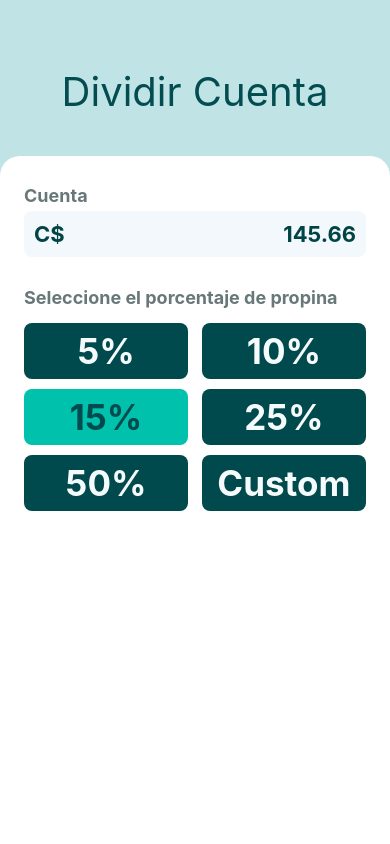
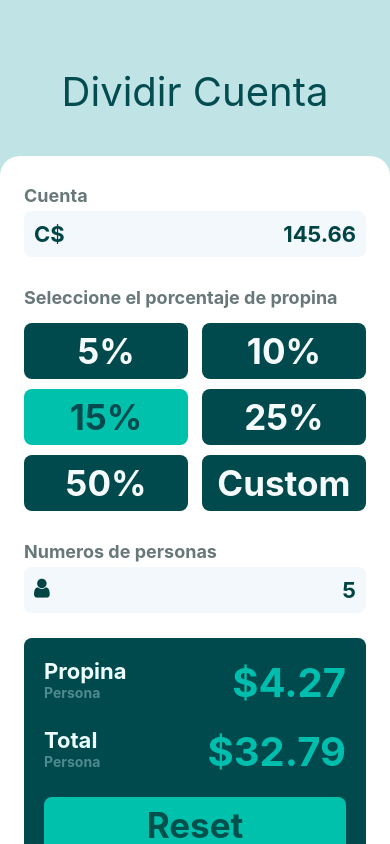
Before and after one commit to Davila99/RestaurantTip, a React Native app: screen / in a window 390 px wide. Built offline with nearby package versions, Linux system fonts and the light colour scheme.

Commit message:
Implementando las plantillas de React

```diff
--- a/src/screens/Propina.tsx
+++ b/src/screens/Propina.tsx
@@ -1,5 +1,6 @@
 import React, { useState } from 'react'
 import { View, Text, ScrollView, StyleSheet, TextInput, TouchableOpacity, Button } from 'react-native';
+import {FontAwesome} from '@expo/vector-icons';
 
 const Propina = () => {
     const [total, setTotal] = useState('145.66')
@@ -7,6 +8,14 @@ const Propina = () => {
     const [porcentaje, setPorcentaje] = useState('15')
     const [propina, setPropina] = useState('4.27')
     const [totalPersona, setTotalPersona] = useState('32.79')
+
+    const calcularPropina = () => {
+        let propinaTotal = (total * (porcentaje /100))
+    }
+
+    const resetData = () =>{
+        setTotal('0')
+    }
 
 
     return (
@@ -28,7 +37,7 @@ const Propina = () => {
                     </Text>
                     <View style={styles.containersButtons}>
                         <TouchableOpacity
-                            onPress={() => setPorcentaje('5')}
+                            onPress={() => setPorcentaje(5)}
                             style={
                                 porcentaje == '5'
                                     ? styles.botonPorcentajeActivate
@@ -47,7 +56,7 @@ const Propina = () => {
                         </TouchableOpacity>
 
                         <TouchableOpacity
-                            onPress={() => setPorcentaje('10')}
+                            onPress={() => setPorcentaje(10)}
                             style={
                                 porcentaje == '10'
                                     ? styles.botonPorcentajeActivate
@@ -65,7 +74,7 @@ const Propina = () => {
                             </Text>
                         </TouchableOpacity>
                         <TouchableOpacity
-                            onPress={() => setPorcentaje('15')}
+                            onPress={() => setPorcentaje(15)}
                             style={
                                 porcentaje == '15'
                                     ? styles.botonPorcentajeActivate
@@ -84,7 +93,7 @@ const Propina = () => {
                         </TouchableOpacity>
 
                         <TouchableOpacity
-                            onPress={() => setPorcentaje('25')}
+                            onPress={() => setPorcentaje(25)}
                             style={
                                 porcentaje == '25'
                                     ? styles.botonPorcentajeActivate
@@ -102,7 +111,7 @@ const Propina = () => {
                             </Text>
                         </TouchableOpacity>
                         <TouchableOpacity
-                            onPress={() => setPorcentaje('50')}
+                            onPress={() => setPorcentaje(50)}
                             style={
                                 porcentaje == '50'
                                     ? styles.botonPorcentajeActivate
@@ -124,6 +133,56 @@ const Propina = () => {
                         </TouchableOpacity>
 
                     </View>
+                </View>
+
+                <View style={styles.boxSelectTip}>
+                    <Text style={styles.headerText}>
+                        Numeros de personas
+                    </Text>
+                    <View>
+                        <FontAwesome
+                        style={styles.textaddon}
+                        name="user"
+                        size={32}
+                        color="black"
+                        />
+                        <TextInput
+                        keyboardType='numeric'
+                        style={styles.inputs}
+                        defaultValue={personas}
+                        onChangeText={setPersonas}
+                        />
+                    </View>
+                </View>
+
+                <View style={styles.boxResumen}>
+                    <View style={styles.filaResumen}>
+                    <View>
+                        <Text style={styles.textWhiteHeaderText}>Propina</Text>
+                        <Text style={styles.textGrayResumen}>Persona</Text>
+                    </View>
+                    <View>
+                        <Text style={styles.textMontoResumen}>${propina}</Text>
+                    </View>
+
+                    </View>
+
+                    <View style={styles.filaResumen}>
+                    <View>
+                        <Text style={styles.textWhiteHeaderText}>Total</Text>
+                        <Text style={styles.textGrayResumen}>Persona</Text>
+                    </View>
+                    <View>
+                        <Text style={styles.textMontoResumen}>${totalPersona}</Text>
+                    </View>
+                    </View>
+                    <TouchableOpacity
+                    onPress={() => resetData()}
+                    style={styles.botonReset}
+                    >
+                        <Text style={styles.textbotonReset}>Reset</Text>
+
+                    </TouchableOpacity>
                 </View>
 
 
```
Lines whose indentation alone changed are shown as unchanged.
